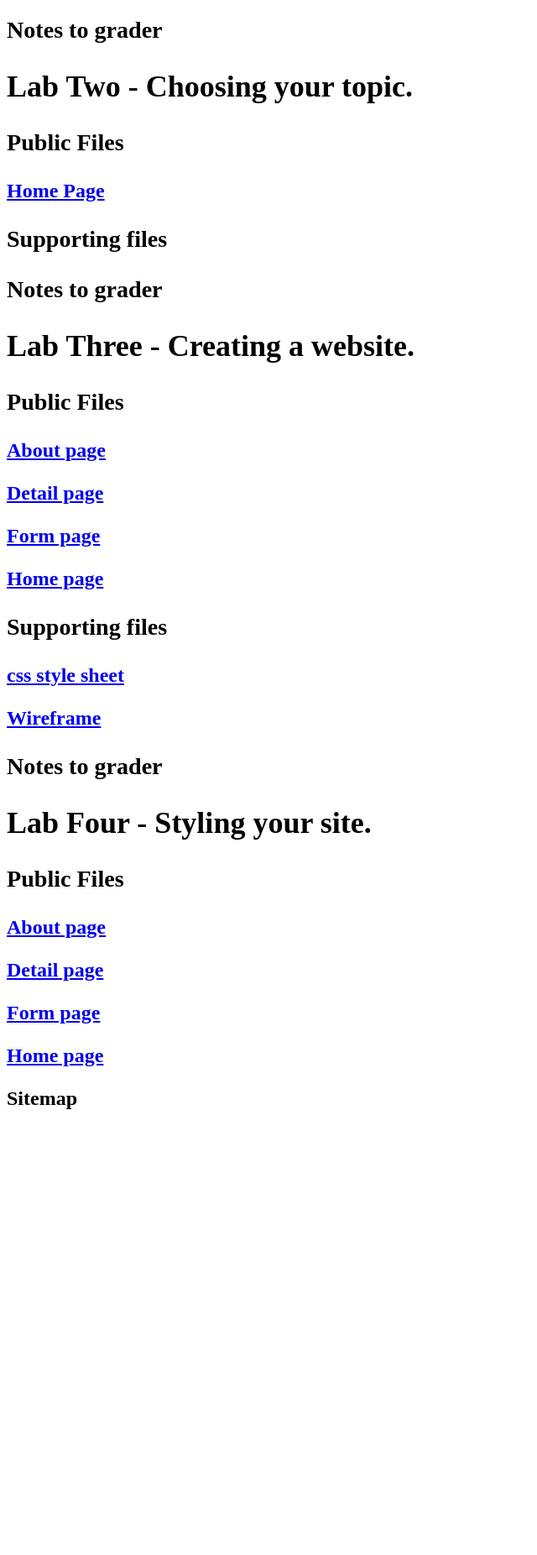
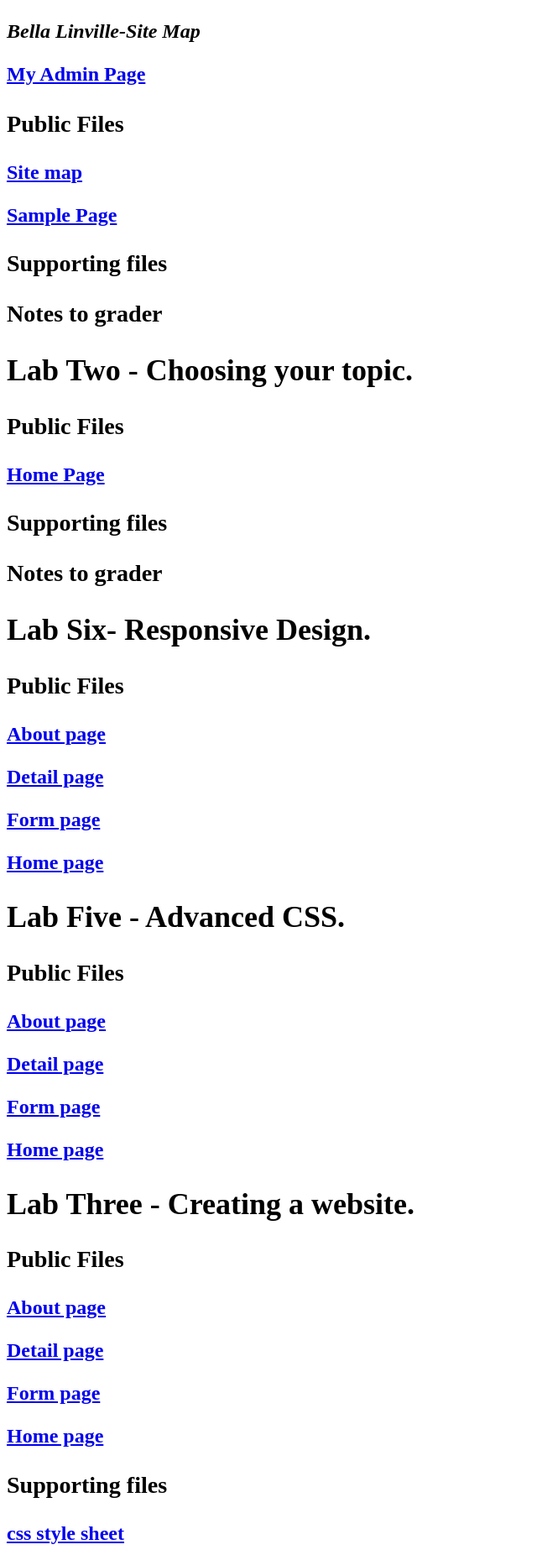
Before and after one commit to CS-1080/Bella-Linville, a PHP site: page /sitemap.php in a window 1280 px wide. Shown: the part 394-2246 px from the top of the page at 84% size, without its empty margins (0-640 px from the left). Before the commit the page ends 1715 px from the top, so only its background shows below. Run offline with PHP 8.4, Linux system fonts and the light colour scheme.

Commit message:
Lab 6: updated sitemap

```diff
--- a/sitemap.php
+++ b/sitemap.php
@@ -6,17 +6,6 @@
     <title>CS 1080 LABS </title>
     <meta name="author" content= "Bella Linville">
     <meta name="description" content= "A folder of my labs from CS1080, a great introduction to the design of the World Wide Web">
-<style>
-    figure {
-        float: right;
-        text-align: left;
-        width: 30%;
-    }
-
-    img {
-        max-width:100%;
-    }
-    </style>
     </head>
 
     <body>
@@ -66,6 +55,24 @@
     <h3>Notes to grader</h3>
     <p></p>
 </section>
+<section class="lab-layout">
+    <h2 class="header">Lab Six- Responsive Design. </h2>
+    <section class="public-files">
+        <h3>Public Files</h3>
+        <p><a href="lab6/about.php">About page</a></p>
+        <p><a href="lab6/detail.php">Detail page</a></p>
+        <p><a href="lab6/form.php">Form page</a></p>
+        <p><a href="lab6/index.php">Home page</a></p>
+</section>
+</section>
+<section class="lab-layout">
+    <h2 class="header">Lab Five - Advanced CSS. </h2>
+    <section class="public-files">
+        <h3>Public Files</h3>
+        <p><a href="lab5/about.php">About page</a></p>
+        <p><a href="lab5/detail.php">Detail page</a></p>
+        <p><a href="lab5/form.php">Form page</a></p>
+        <p><a href="lab5/index.php">Home page</a></p>
 </section>
 <section class="lab-layout">
     <h2 class="header">Lab Three - Creating a website. </h2>
@@ -99,5 +106,5 @@
 </section>
 </section>
 <footer>
-    <p.<a href="../sitemap.php">Sitemap</a></p>
+    <p.<a href="/sitemap.php">Sitemap</a></p>
 </html>
```
